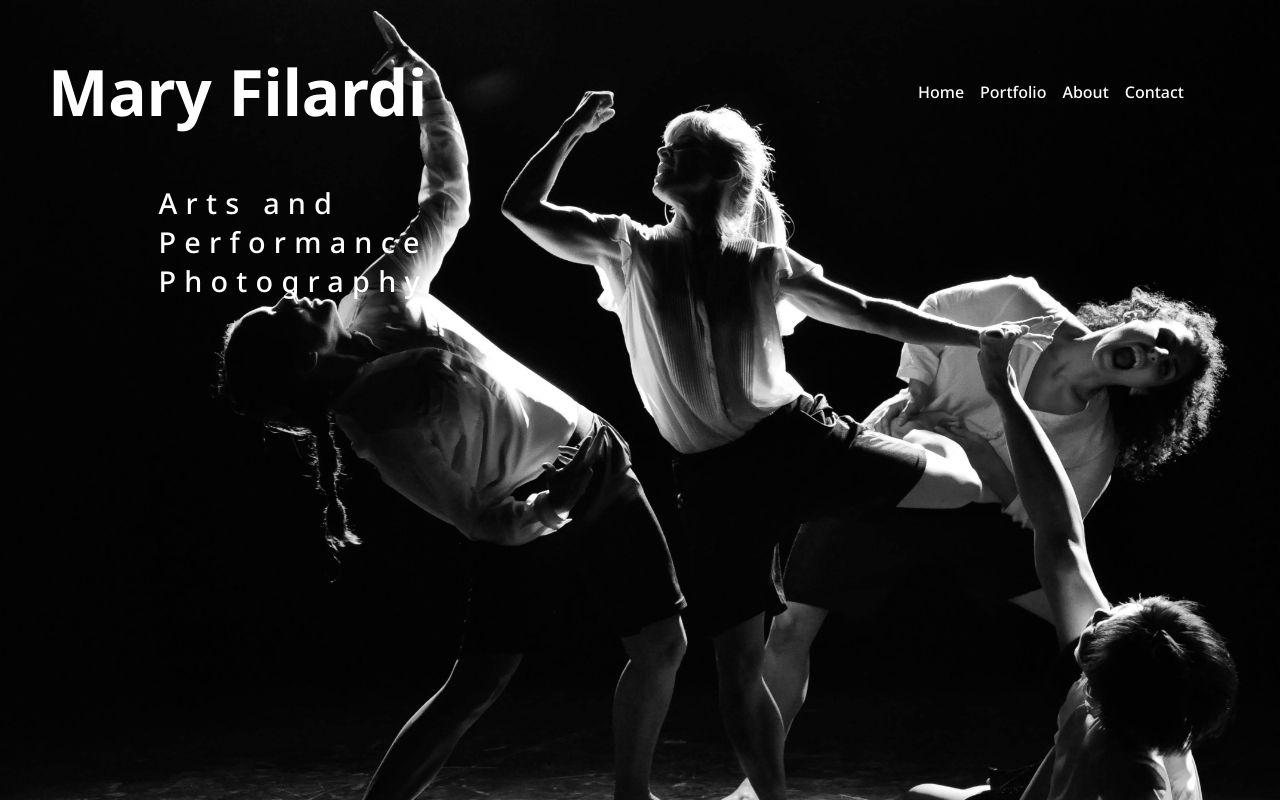
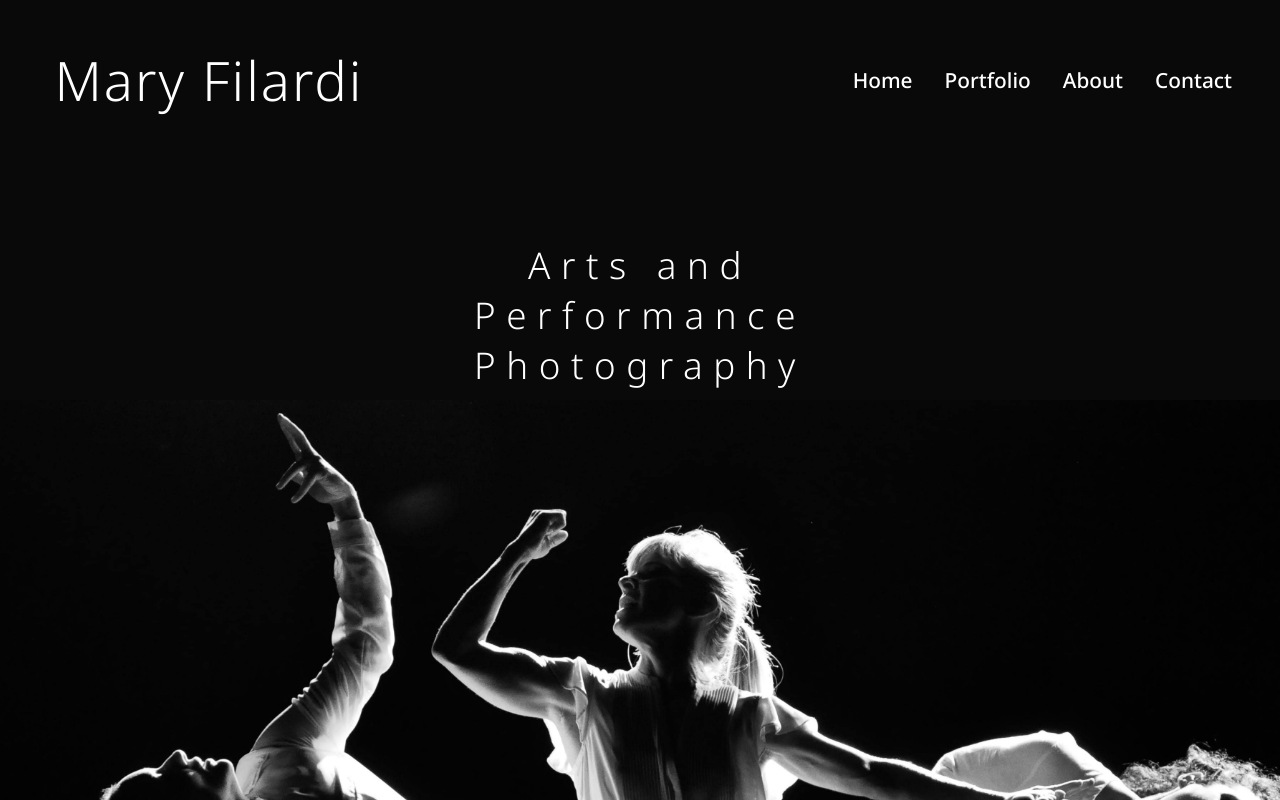
Before and after one commit to MaryFili/foto-profile, a website built with Parcel: page src/index.html in a window 1280 px wide. Built offline with nearby package versions, Linux system fonts and the light colour scheme.

Commit message:
responsive home and nav

```diff
--- a/src/index.html
+++ b/src/index.html
@@ -9,19 +9,28 @@
 </head>
 
 <body>
-  <header>
+
   <nav>
     <h1>Mary Filardi</h1>
+    <label for="burger-checkbox" id="burger-label">
+      <img id="burger-icon" src="./burger-ic-white.png" alt="burger menu" width="50vw">
+    </label>
+    <input type="checkbox" name="burger-checkbox" id="burger-checkbox">
     <ul>
       <li> <a href="index.html">Home</a></li>
-        <li> <a href="#"></a>Portfolio</li>
-        <li> <a href="#"></a>About</li>
-        <li> <a href="#"></a>Contact</li>
+      <li> <a href="#">Portfolio</a></li>
+      <li> <a href="#">About</a></li>
+      <li> <a href="#">Contact</a>
+      </li>
     </ul>
   </nav>
+  <header>
+
+    <div class="title">
       <h2>Arts and </h2>
       <h2>Performance</h2>
       <h2>Photography</h2>
+    </div>
   </header>
 
 </body>
--- a/src/styles/abstracts/_variables.scss
+++ b/src/styles/abstracts/_variables.scss
@@ -0,0 +1 @@
+$primary-color: #090909;
--- a/src/styles/layout/_containers.scss
+++ b/src/styles/layout/_containers.scss
@@ -1,16 +1,24 @@
 body {
-    background-color: black;
+    background-color: $primary-color;
     background-image: url(/src/resized-pics/9-min.jpg);
-    background-position: 0px 200px;
-    background-size: cover;
+    background-position: -60px 580px;
+    background-size: 120%;
     background-repeat: no-repeat;
 }
 
+@media (min-width:908px) and (max-width:1463px) {
+    body {
 
-@media (min-width:560px) {
+
+        background-position: -170px 400px;
+        background-size: 120%;
+    }
+}
+
+@media (min-width:1464px) {
     body {
         background-image: url(/src/resized-pics/9-min.jpg);
-        background-position: top;
+        background-position: 0px 200px;
         background-size: cover;
         background-repeat: no-repeat;
 
--- a/src/styles/layout/_header.scss
+++ b/src/styles/layout/_header.scss
@@ -0,0 +1,38 @@
+header {
+
+    width: 100vw;
+    margin-top: 10em;
+
+    h2 {
+        text-align: center;
+    }
+
+}
+
+@media (min-width:908px) and (max-width:1463px) {
+    header {
+
+        margin-top: 5em;
+
+        h2 {
+            font-size: 2.3em;
+            font-weight: 300;
+        }
+
+    }
+}
+
+@media (min-width:1464px) {
+    header {
+
+
+        margin-top: 2em;
+
+        h2 {
+            text-align: start;
+            margin-left: 2.1em;
+            font-size: calc(1.5em + 0.5vw);
+            text-align: justify;
+        }
+    }
+}
--- a/src/styles/layout/_nav.scss
+++ b/src/styles/layout/_nav.scss
@@ -1,8 +1,105 @@
-header {
+nav {
+    display: flex;
+    justify-content: center;
+    align-items: center;
     width: 100%;
     height: 10rem;
 
-    h1 {}
+    ul {
+        li {
+            display: none;
+            font-size: 1em;
+        }
+    }
+
+    #burger-label {
+        width: 20px;
+        margin-right: 2em;
+    }
+
+    #burger-label,
+    #burger-checkbox {
+        position: absolute;
+        right: 0.5em;
+        top: 1.5em;
+        display: inline;
+
+    }
+
+    #burger-checkbox {
+        display: none;
+
+        &:checked+ul {
+            display: flex;
+            flex-direction: column;
+            position: absolute;
+            left: 0;
+            top: 8em;
+            width: 100%;
+            text-align: center;
+            gap: 2rem;
+        }
+
+        &:checked+ul li {
+            display: initial;
+        }
+
+
+
+    }
+
+    h1 {
+
+        font-size: calc(3.5em + 0.5vw);
+        margin-top: 1em;
+        font-weight: 300;
+        letter-spacing: 2;
+    }
+}
+
+
+@media (min-width:908px) and (max-width:1463px) {
+
+    nav {
+        display: flex;
+        flex-direction: row;
+        justify-content: space-between;
+        align-items: center;
+
+
+
+        h1 {
+            margin: 1.5em 0 1.5em 1em;
+            font-size: calc(3em + 0.5vw);
+            margin-top: 1.5em;
+            font-weight: 300;
+            letter-spacing: 2;
+        }
+
+        #burger-icon {
+            display: none;
+        }
+
+        ul {
+            display: flex;
+            flex-direction: row;
+            gap: 2em;
+
+            li {
+                display: initial;
+                font-size: 1.3em;
+            }
+
+            li:nth-of-type(4) {
+                margin-right: 3rem;
+
+            }
+        }
+    }
+
+}
+
+@media (min-width:1464px) {
 
 
     nav {
@@ -10,20 +107,36 @@ header {
         flex-direction: row;
         justify-content: space-between;
         align-items: center;
-        padding: 3em;
+
+
+
+        h1 {
+            margin: 1.5em 0 1.2em .8em;
+            font-size: calc(4em + 0.5vw);
+            margin-top: 1.5em;
+            font-weight: 300;
+            letter-spacing: 2;
+        }
+
+        #burger-icon {
+            display: none;
+        }
 
         ul {
             display: flex;
             flex-direction: row;
-            gap: 1em;
+            gap: 2em;
+
+            li {
+                display: initial;
+                font-size: 1.6em;
+            }
 
             li:nth-of-type(4) {
                 margin-right: 3rem;
+
             }
         }
     }
 
-    h2 {
-        margin-left: 5.5em;
-    }
 }
```
Also changed, not shown: docs/index.html (+1 -1 lines), docs/burger-ic-white.c78d0658.png (added), src/burger-ic-white.png (added), src/portfolio.html (added), 4 other files. Lines whose indentation alone changed are shown as unchanged.
